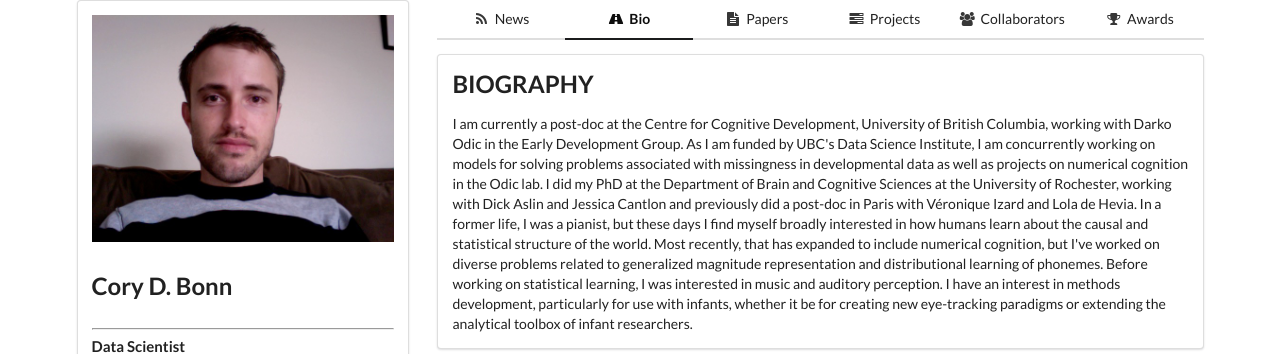
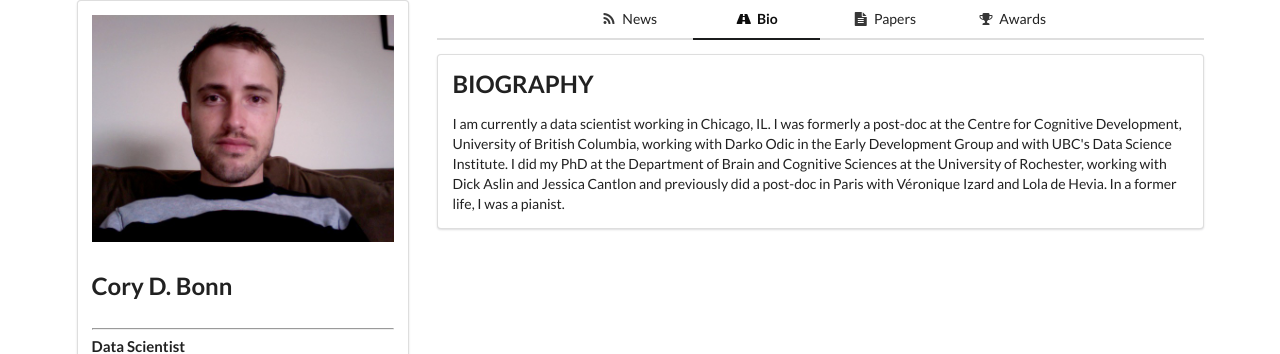
Before and after one commit to corydbonn/corydbonn.github.io, a plain HTML site: page index.html in a window 1280 px wide. Both pictures are taken after a click on the link "Bio". Shown: the top 354 px of the page. Drawn offline with nearby package versions, Linux system fonts and the light colour scheme.

Commit message:
eliminate/comment out old sections

```diff
--- a/index.html
+++ b/index.html
@@ -53,8 +53,6 @@
 					  <a class="item active" data-tab="news"><i class="feed icon"></i>News</a>
 					  <a class="item" data-tab="bio"><i class="road icon"></i>Bio</a>
 					  <a class="item" data-tab="pubs"><i class="file text icon"></i>Papers</a>
-					  <a class="item" data-tab="projects"><i class="tasks icon"></i>Projects</a>
-					  <a class="item"  data-tab="collabs"><i class="users icon"></i>Collaborators</a>
 					  <a class="item" data-tab="awards"><i class="trophy icon"></i>Awards</a>
 					</div>
 
@@ -70,7 +68,7 @@
 					<div class="ui active tab segment" id="newsFeed" data-tab="news">
 						<h2>NEWS</h2>
 						<h3>2020</h3>
-						<text><span class="dat">April, 2020.</span>Left academia for a position in data science consulting in Chicago.</text>
+						<text><span class="dat">April, 2020.</span> Left academia for a position in data science consulting in Chicago.</text>
 						<h3>2019</h3>
 						<text><span class="dat">Oct. 1, 2019.</span> Paper on newborns's association of brightness with number/duration out in <a href="https://journals.plos.org/plosone/article?id=10.1371/journal.pone.0223192">PLOS ONE</a>.</text><br><br>
 						<text><span class="dat">May 19, 2019.</span> Gave talk at VSS on adaptation of number judgments with low-level features.</text><br><br>
@@ -96,8 +94,7 @@
 
 					<div class="ui tab segment" id="bioText" data-tab="bio">
 						<h2>BIOGRAPHY</h2>
-						<text>I am currently a post-doc at the Centre for Cognitive Development, University of British Columbia, working with Darko Odic in the Early Development Group. As I am funded by UBC's Data Science Institute, I am concurrently working on models for solving problems associated with missingness in developmental data as well as projects on numerical cognition in the Odic lab. I did my PhD at the Department of Brain and Cognitive Sciences at the University of Rochester, working with Dick Aslin and Jessica Cantlon and previously did a post-doc in Paris with V&eacute;ronique Izard and Lola de Hevia. In a former life, I was a pianist, but these days I find myself broadly interested in how humans learn about the causal and statistical structure of the world. Most recently, that has expanded to include numerical cognition, but I've worked on diverse problems related to generalized magnitude representation and distributional learning of phonemes. Before working on statistical learning, I was interested in music and auditory perception.</text>
-						<text>I have an interest in methods development, particularly for use with infants, whether it be for creating new eye-tracking paradigms or extending the analytical toolbox of infant researchers.</text>
+						<text>I am currently a data scientist working in Chicago, IL. I was formerly a post-doc at the Centre for Cognitive Development, University of British Columbia, working with Darko Odic in the Early Development Group and with UBC's Data Science Institute. I did my PhD at the Department of Brain and Cognitive Sciences at the University of Rochester, working with Dick Aslin and Jessica Cantlon and previously did a post-doc in Paris with V&eacute;ronique Izard and Lola de Hevia. In a former life, I was a pianist.</text>
 					</div>
 
 					<div class="ui tab segment" id="papersList" data-tab="pubs">
@@ -124,6 +121,7 @@
 						<text>Siu, J., Bonn, C.D., & Marvin, E.W. (Under Revision). Contributions of native language, spectral envelope, and absolute pitch possession to the perception of octave-ambiguous tritones in tone-language speakers.</text>
 					</div>
 
+					<!--
 					<div class="ui tab segment" id="projectList" data-tab="projects">
 						<h2>CURRENT PROJECTS</h2>
 						<h3>DEVELOPMENT OF NUMERICAL COGNITION</h3>
@@ -146,7 +144,7 @@
 						<text>V&eacute;ronique Izard</text><br>
 						<text>Lola de Hevia</text>
 					</div>
-
+				-->
 					<div class="ui tab segment" id="awardsList" data-tab="awards">
 						<h2>FUNDING</h2>
 						<text>UBC Data Science Institute Postdoctoral Matching Fund.</text><br>
```
